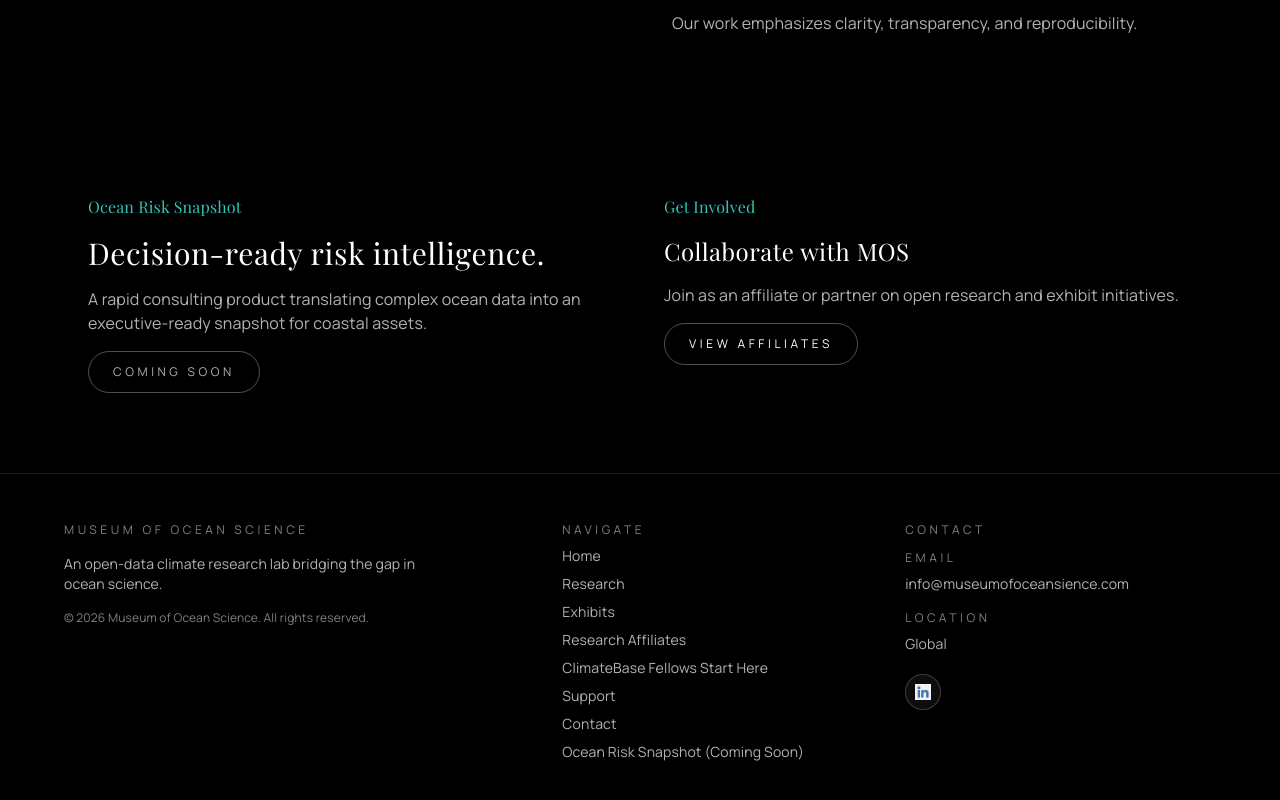
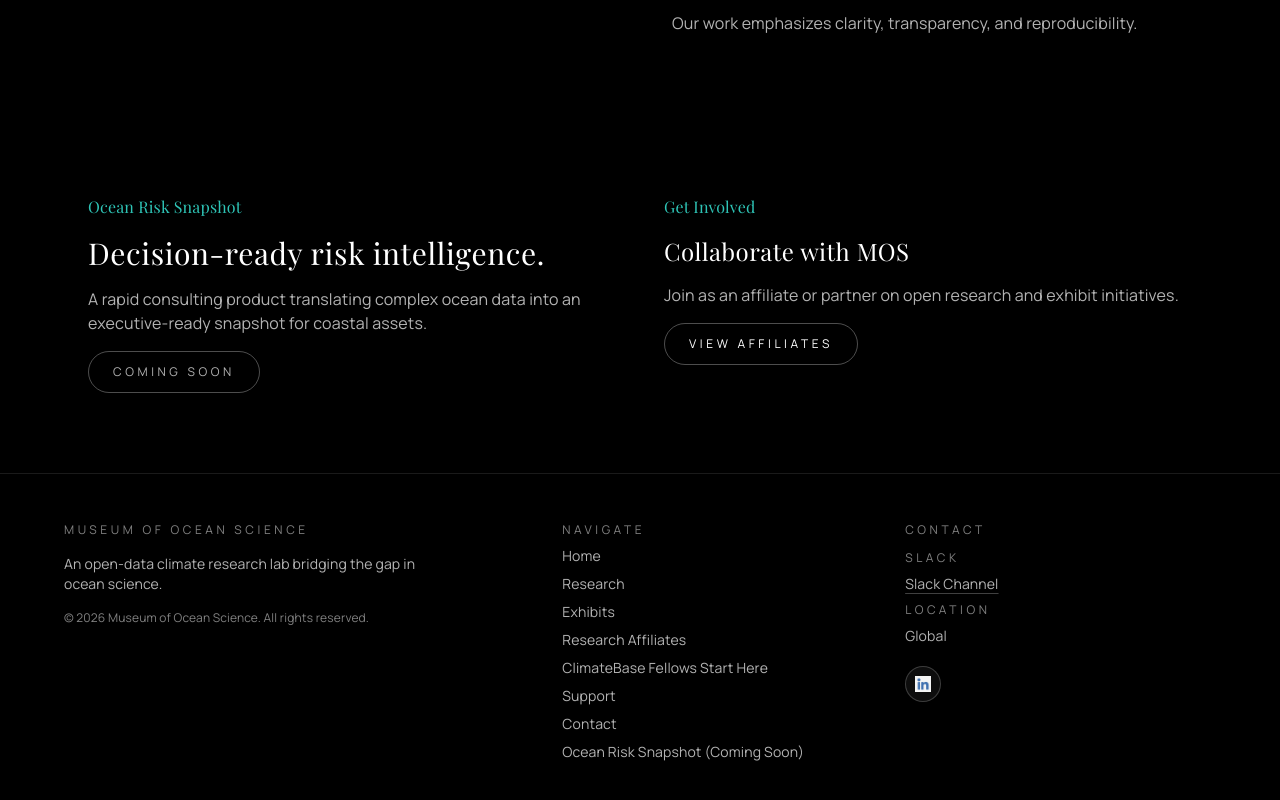
Before and after one commit to The-Museum-of-Ocean-Science/Website, a Next.js app: page / in a window 1280 px wide. Shown: the part 1972-2772 px from the top of the page. Built offline with nearby package versions, Linux system fonts and the light colour scheme; a web font is replaced by a local one.

Commit message:
Replace footer email with Slack channel link

```diff
--- a/src/components/site-footer.tsx
+++ b/src/components/site-footer.tsx
@@ -27,8 +27,15 @@ export default function SiteFooter() {
         <div className="space-y-3">
           <div className="text-xs uppercase tracking-[0.3em] text-white/50">Contact</div>
           <div className="space-y-2 text-white/70">
-            <p className="text-xs uppercase tracking-[0.3em] text-white/50">Email</p>
-            <p className="text-sm">info@museumofoceansience.com</p>
+            <p className="text-xs uppercase tracking-[0.3em] text-white/50">Slack</p>
+            <a
+              href="https://museumofoceanscience.slack.com"
+              target="_blank"
+              rel="noreferrer noopener"
+              className="text-sm underline decoration-white/25 underline-offset-4 transition hover:text-[color:var(--mos-seafoam)] hover:decoration-[color:var(--mos-seafoam)]"
+            >
+              Slack Channel
+            </a>
             <p className="pt-2 text-xs uppercase tracking-[0.3em] text-white/50">Location</p>
             <p className="text-sm">Global</p>
           </div>
```
